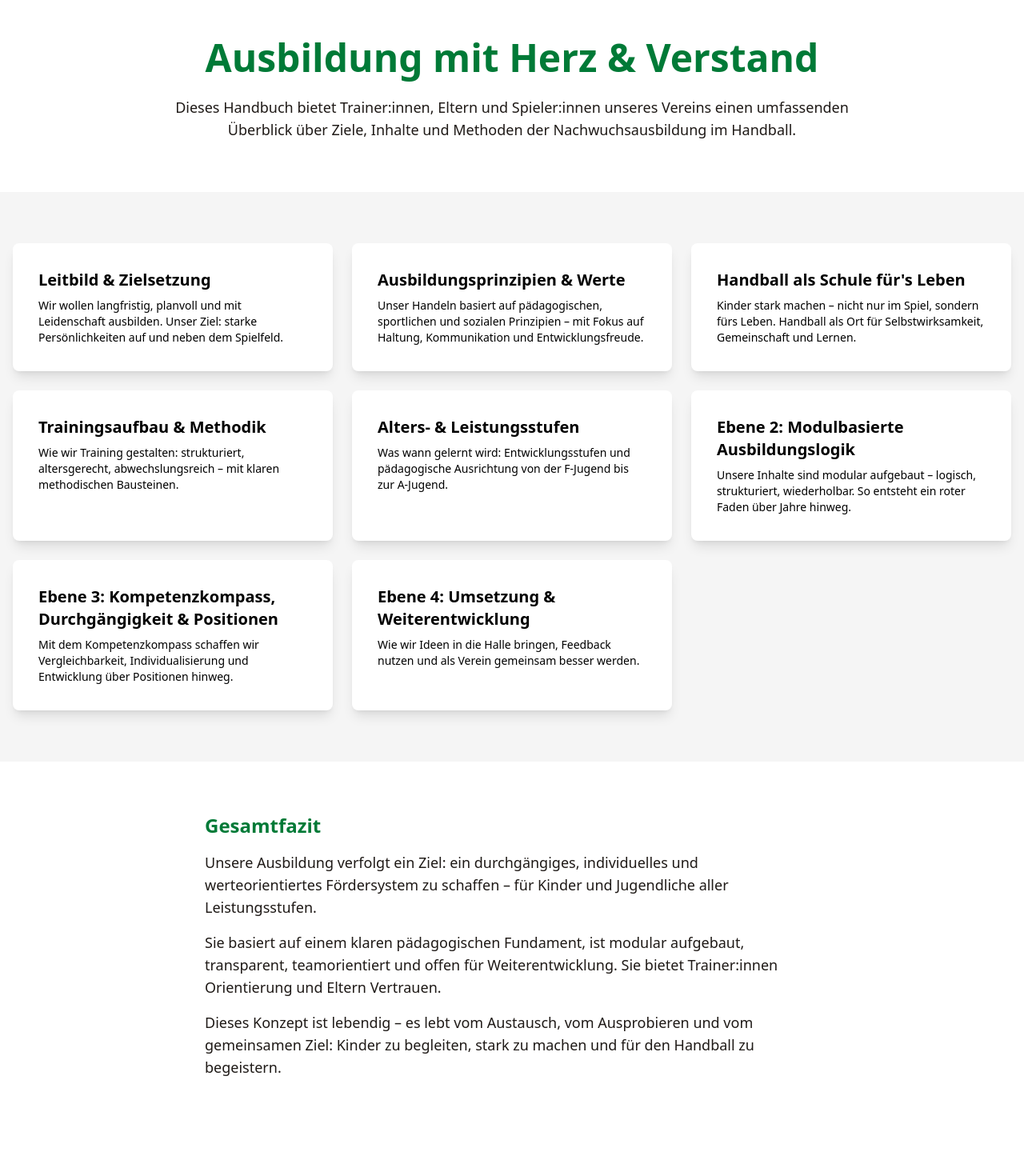
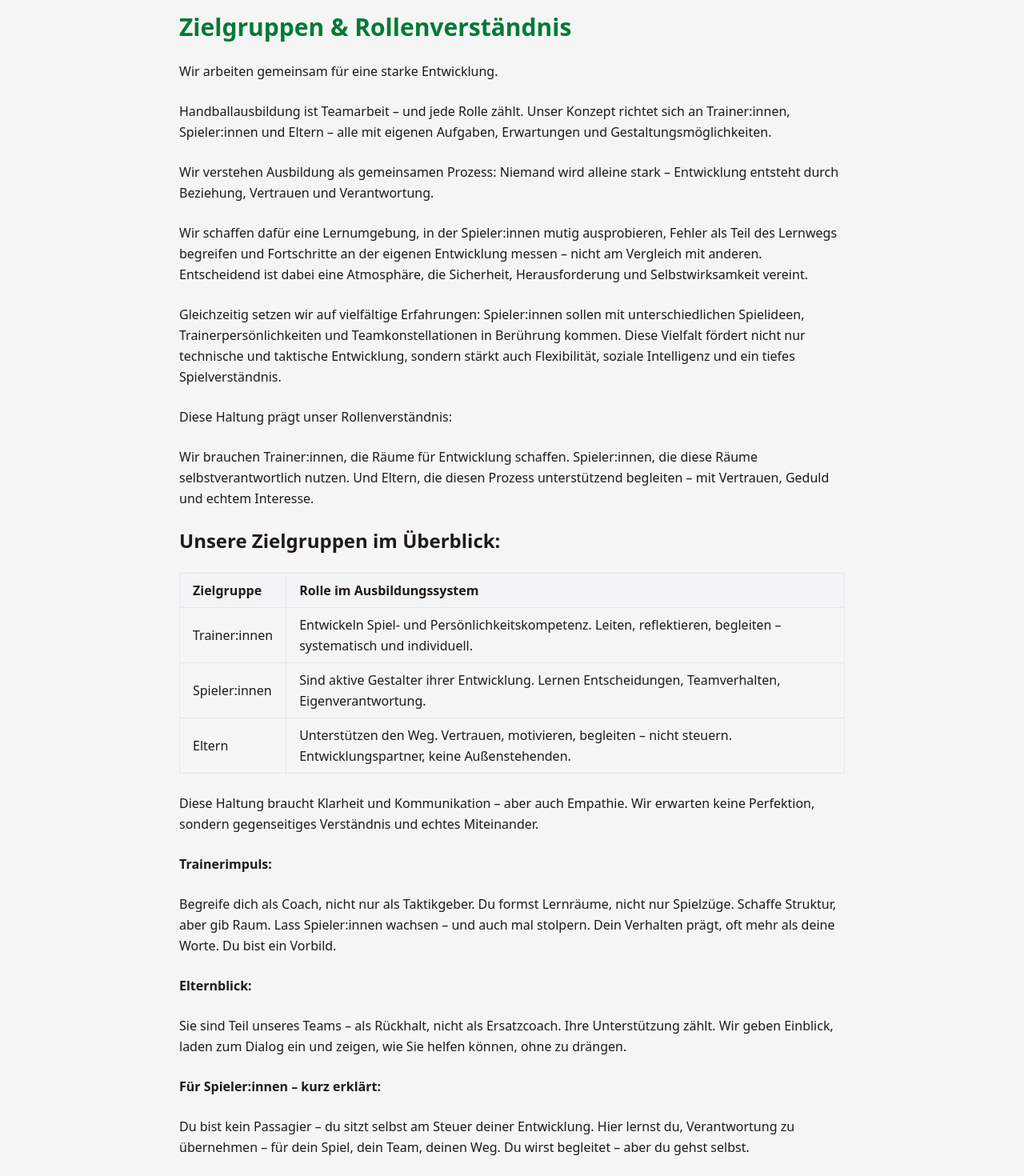
Before and after one commit to OGCoach23/Handbuch-Ausbildung, a React (Vite) app: page /zielgruppen in a window 1280 px wide. Shown: the part 80-1550 px from the top of the page at 80% size. Before the commit the page ends 1492 px from the top, so only its background shows below. Built offline with nearby package versions, Linux system fonts and the light colour scheme.

Commit message:
Add Zielgruppen page with target groups and role understanding

```diff
--- a/src/App.jsx
+++ b/src/App.jsx
@@ -2,6 +2,7 @@ import React from "react";
 import { BrowserRouter as Router, Routes, Route } from "react-router-dom";
 import Leitbild from "./pages/Leitbild";
 import Home from "./pages/Home";
+import Zielgruppen from "./pages/Zielgruppen";
 import Navbar from "./layout/Navbar";
 
 
@@ -29,6 +30,7 @@ function App() {
         <Routes>
           <Route path="/" element={<Home />} />
           <Route path="/leitbild" element={<Leitbild />} />
+          <Route path="/zielgruppen" element={<Zielgruppen />} />
           <Route path="/kontakt" element={<KontaktPage />} />
           <Route path="*" element={<Home />} />
         </Routes>
--- /dev/null
+++ b/src/pages/Zielgruppen.jsx
@@ -0,0 +1,95 @@
+export default function Zielgruppen() {
+  return (
+    <div className="p-8 max-w-4xl mx-auto space-y-6 text-dark leading-relaxed">
+      <h1 className="text-3xl font-bold text-primary">Zielgruppen & Rollenverständnis</h1>
+
+      <p>Wir arbeiten gemeinsam für eine starke Entwicklung.</p>
+
+      <p>
+        Handballausbildung ist Teamarbeit – und jede Rolle zählt. Unser Konzept richtet sich an Trainer:innen,
+        Spieler:innen und Eltern – alle mit eigenen Aufgaben, Erwartungen und Gestaltungsmöglichkeiten.
+      </p>
+
+      <p>
+        Wir verstehen Ausbildung als gemeinsamen Prozess: Niemand wird alleine stark – Entwicklung entsteht durch
+        Beziehung, Vertrauen und Verantwortung.
+      </p>
+
+      <p>
+        Wir schaffen dafür eine Lernumgebung, in der Spieler:innen mutig ausprobieren, Fehler als Teil des Lernwegs
+        begreifen und Fortschritte an der eigenen Entwicklung messen – nicht am Vergleich mit anderen. Entscheidend ist
+        dabei eine Atmosphäre, die Sicherheit, Herausforderung und Selbstwirksamkeit vereint.
+      </p>
+
+      <p>
+        Gleichzeitig setzen wir auf vielfältige Erfahrungen: Spieler:innen sollen mit unterschiedlichen Spielideen,
+        Trainerpersönlichkeiten und Teamkonstellationen in Berührung kommen. Diese Vielfalt fördert nicht nur technische
+        und taktische Entwicklung, sondern stärkt auch Flexibilität, soziale Intelligenz und ein tiefes Spielverständnis.
+      </p>
+
+      <p>Diese Haltung prägt unser Rollenverständnis:</p>
+      <p>
+        Wir brauchen Trainer:innen, die Räume für Entwicklung schaffen. Spieler:innen, die diese Räume
+        selbstverantwortlich nutzen. Und Eltern, die diesen Prozess unterstützend begleiten – mit Vertrauen, Geduld und
+        echtem Interesse.
+      </p>
+
+      <h2 className="text-2xl font-semibold mt-8">Unsere Zielgruppen im Überblick:</h2>
+
+      <table className="w-full table-auto border border-gray-300 mt-4">
+        <thead className="bg-gray-100">
+          <tr>
+            <th className="border px-4 py-2 text-left">Zielgruppe</th>
+            <th className="border px-4 py-2 text-left">Rolle im Ausbildungssystem</th>
+          </tr>
+        </thead>
+        <tbody>
+          <tr>
+            <td className="border px-4 py-2">Trainer:innen</td>
+            <td className="border px-4 py-2">
+              Entwickeln Spiel- und Persönlichkeitskompetenz. Leiten, reflektieren, begleiten – systematisch und
+              individuell.
+            </td>
+          </tr>
+          <tr>
+            <td className="border px-4 py-2">Spieler:innen</td>
+            <td className="border px-4 py-2">
+              Sind aktive Gestalter ihrer Entwicklung. Lernen Entscheidungen, Teamverhalten, Eigenverantwortung.
+            </td>
+          </tr>
+          <tr>
+            <td className="border px-4 py-2">Eltern</td>
+            <td className="border px-4 py-2">
+              Unterstützen den Weg. Vertrauen, motivieren, begleiten – nicht steuern. Entwicklungspartner, keine
+              Außenstehenden.
+            </td>
+          </tr>
+        </tbody>
+      </table>
+
+      <p>
+        Diese Haltung braucht Klarheit und Kommunikation – aber auch Empathie. Wir erwarten keine Perfektion, sondern
+        gegenseitiges Verständnis und echtes Miteinander.
+      </p>
+
+      <p className="font-semibold">Trainerimpuls:</p>
+      <p>
+        Begreife dich als Coach, nicht nur als Taktikgeber. Du formst Lernräume, nicht nur Spielzüge. Schaffe Struktur,
+        aber gib Raum. Lass Spieler:innen wachsen – und auch mal stolpern. Dein Verhalten prägt, oft mehr als deine
+        Worte. Du bist ein Vorbild.
+      </p>
+
+      <p className="font-semibold">Elternblick:</p>
+      <p>
+        Sie sind Teil unseres Teams – als Rückhalt, nicht als Ersatzcoach. Ihre Unterstützung zählt. Wir geben Einblick,
+        laden zum Dialog ein und zeigen, wie Sie helfen können, ohne zu drängen.
+      </p>
+
+      <p className="font-semibold">Für Spieler:innen – kurz erklärt:</p>
+      <p>
+        Du bist kein Passagier – du sitzt selbst am Steuer deiner Entwicklung. Hier lernst du, Verantwortung zu
+        übernehmen – für dein Spiel, dein Team, deinen Weg. Du wirst begleitet – aber du gehst selbst.
+      </p>
+    </div>
+  );
+}
```
